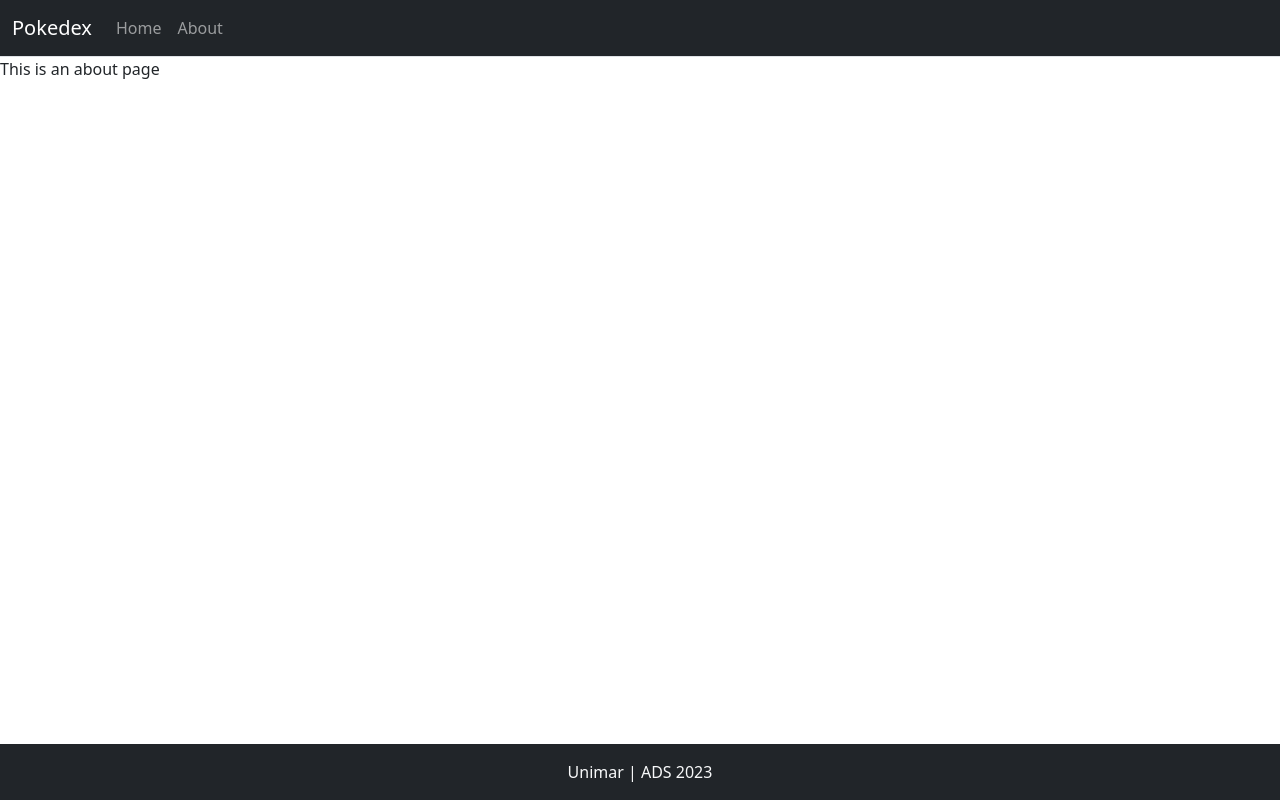
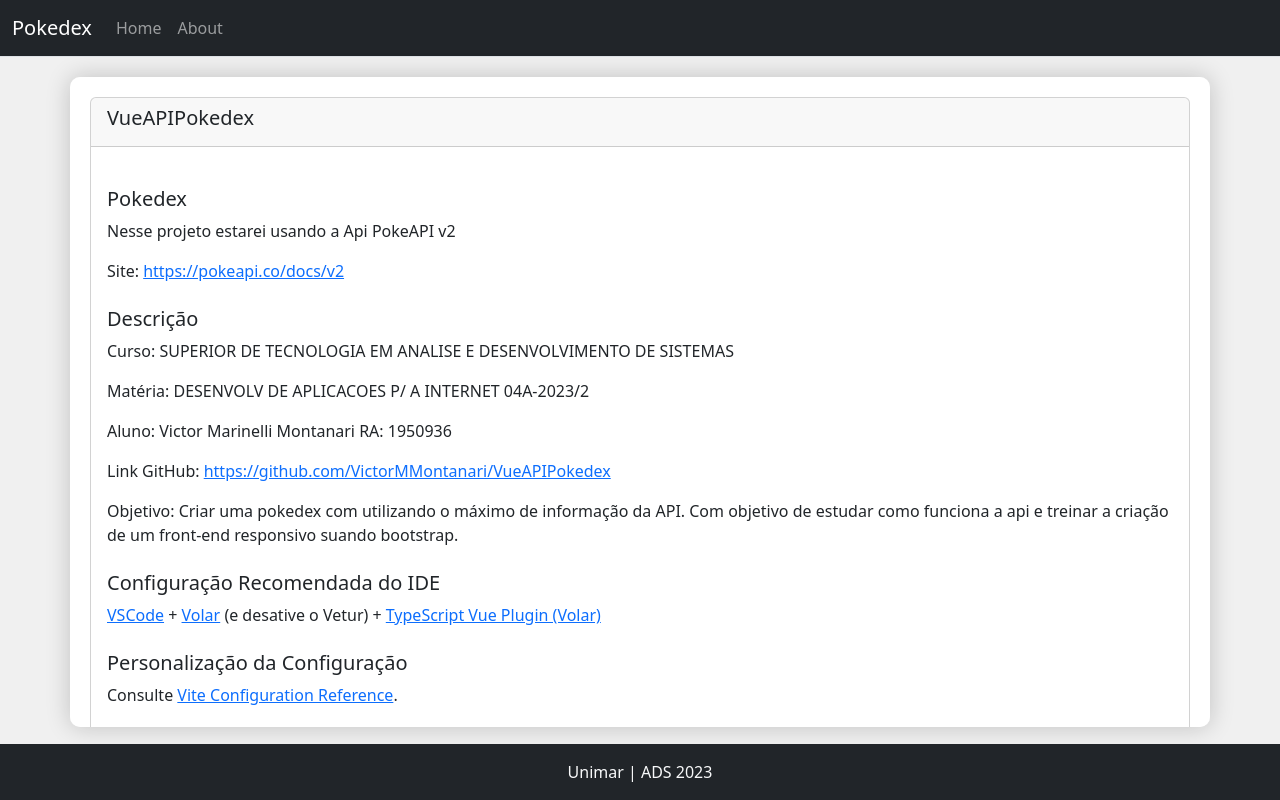
Before and after one commit to VictorMMontanari/VueAPIPokedex, a Vue app: page /about in a window 1280 px wide. Built offline with nearby package versions, Linux system fonts and the light colour scheme.

Commit message:
Criação do About

```diff
--- a/src/components/ListPokemons.vue
+++ b/src/components/ListPokemons.vue
@@ -91,7 +91,7 @@ function filterPokemonByType() {
             <button type="button" class="btn-close" data-bs-dismiss="modal" aria-label="Close"></button>
           </div>
           <div class="modal-body">
-            <PokemonInfo :idpk="idpk" :getTypes="getTypes" :pokemonDetails="pokemonDetails"/>
+            <PokemonInfo :idpk="idpk" :getTypes="getTypes" :pokemonDetails="pokemonDetails" />
           </div>
           <div class="modal-footer">
           </div>
@@ -107,62 +107,12 @@ function filterPokemonByType() {
   text-decoration: none;
   cursor: pointer;
 }
+
 .hover:hover {
   box-shadow: 0 0 6px 5px #ddd;
   border-radius: 6px;
   border: 1px solid #dee2e6;
 }
-
-selector{
---first-color: #FBB714;
---second-color: #3c67e3;
---third-color: #4e00c2;
-}
-@property --rotate {
-syntax: "<angle>";
-initial-value: 132deg;
-inherits: false;
-}
-selector::before, selector::after{
-opacity: 0;
-content: "";
-transition: all 0.5s ease-in-out;
-}
-selector::before, selector::after{
-position: absolute;
-z-index: -1;
-background-image: linear-gradient(
-var(--rotate)
-, var(--first-color), var(--second-color) 43%, var(--third-color));
-animation: spin 2.5s linear infinite;
-opacity: 1;
-}
-selector::before {
-width: 104%;
-height: 104%;
-border-radius: 8px;
-top: -2%;
-left: -2%;
-}
-selector::after {
-top: 0;
-left: 0;
-right: 0;
-height: 100%;
-width: 100%;
-transform: scale(0.9);
-filter: blur(70px);
-}
-@keyframes spin {
-0% {
---rotate: 0deg;
-}
-100% {
---rotate: 360deg;
-}
-}
-
-/* <-------> */
 
 .th4 {
   margin: 0px;
@@ -265,5 +215,4 @@ filter: blur(70px);
 .tipo.fairy {
   background-color: #fa92f1;
   border: 2px solid;
-}
-</style>
+}</style>
--- a/src/components/PokemonInfo.vue
+++ b/src/components/PokemonInfo.vue
@@ -46,14 +46,19 @@ const getstats = computed(() => {
       </div>
     </div>
   </div>
-  <h1 class="modal-title fs-5" id="exampleModalLabel" style="margin-bottom: 10px;">Type</h1>
+  <div class="titlebottom">
+    <h1 class="modal-title fs-5" id="exampleModalLabel" style="margin-bottom: 10px;">Type</h1>
+  </div>
+
   <div class="tipos">
     <span v-for="typeName in getTypes" :key="typeName" :class="['tipo', getTypeStyle(typeName)]">
       {{ formatType(typeName) }}
     </span>
   </div>
   <div style="margin-top: 10px;">
-    <h1 class="modal-title fs-5" id="exampleModalLabel" style="margin-bottom: 10px;">Base stats</h1>
+    <div class="titlebottom">
+      <h1 class="modal-title fs-5" id="exampleModalLabel" style="margin-bottom: 10px;">Base Stats</h1>
+    </div>
     <div class="row">
       <div class="col-3 mb-2">
         <b>HP:</b>
@@ -62,7 +67,7 @@ const getstats = computed(() => {
         <div class="progress" role="progressbar" aria-label="Default striped example" aria-valuenow="10" aria-valuemin="0"
           aria-valuemax="100" style="margin-top: 6px;">
           <div class="progress-bar progress-bar-striped"
-            :style="{ width: getstats.length > 0 ? getstats[0].base_stat + 150/2 + 'px' : '0%' }" title="Hp">
+            :style="{ width: getstats.length > 0 ? getstats[0].base_stat + 150 / 2 + 'px' : '0%' }" title="Hp">
             <b v-if="getstats.length > 0">{{ getstats[0].base_stat }}</b>
           </div>
         </div>
@@ -76,7 +81,7 @@ const getstats = computed(() => {
         <div class="progress" role="progressbar" aria-label="Success striped example" aria-valuenow="25" aria-valuemin="0"
           aria-valuemax="100" style="margin-top: 6px;">
           <div class="progress-bar progress-bar-striped bg-success"
-            :style="{ width: getstats.length > 0 ? getstats[1].base_stat + 150/2 + 'px' : '0%' }" title="attack">
+            :style="{ width: getstats.length > 0 ? getstats[1].base_stat + 150 / 2 + 'px' : '0%' }" title="attack">
             <b v-if="getstats.length > 0">{{ getstats[1].base_stat }}</b>
           </div>
         </div>
@@ -90,7 +95,7 @@ const getstats = computed(() => {
         <div class="progress" role="progressbar" aria-label="Success striped example" aria-valuenow="25" aria-valuemin="0"
           aria-valuemax="100" style="margin-top: 6px;">
           <div class="progress-bar progress-bar-striped bg-info"
-            :style="{ width: getstats.length > 0 ? getstats[2].base_stat + 150/2 + 'px' : '0%' }" title="defense">
+            :style="{ width: getstats.length > 0 ? getstats[2].base_stat + 150 / 2 + 'px' : '0%' }" title="defense">
             <b v-if="getstats.length > 0">{{ getstats[2].base_stat }}</b>
           </div>
         </div>
@@ -104,7 +109,7 @@ const getstats = computed(() => {
         <div class="progress" role="progressbar" aria-label="Success striped example" aria-valuenow="25" aria-valuemin="0"
           aria-valuemax="100" style="margin-top: 6px;">
           <div class="progress-bar progress-bar-striped bg-warning"
-            :style="{ width: getstats.length > 0 ? getstats[3].base_stat + 150/2 + 'px' : '0%' }" title="special-attack">
+            :style="{ width: getstats.length > 0 ? getstats[3].base_stat + 150 / 2 + 'px' : '0%' }" title="special-attack">
             <b v-if="getstats.length > 0">{{ getstats[3].base_stat }}</b>
           </div>
         </div>
@@ -118,7 +123,7 @@ const getstats = computed(() => {
         <div class="progress" role="progressbar" aria-label="Success striped example" aria-valuenow="25" aria-valuemin="0"
           aria-valuemax="100" style="margin-top: 6px;">
           <div class="progress-bar progress-bar-striped bg-danger"
-            :style="{ width: getstats.length > 0 ? getstats[4].base_stat + 150/2 + 'px' : '0%' }" title="special-defense">
+            :style="{ width: getstats.length > 0 ? getstats[4].base_stat + 150 / 2 + 'px' : '0%' }" title="special-defense">
             <b v-if="getstats.length > 0">{{ getstats[4].base_stat }}</b>
           </div>
         </div>
@@ -132,7 +137,7 @@ const getstats = computed(() => {
         <div class="progress" role="progressbar" aria-label="Success striped example" aria-valuenow="25" aria-valuemin="0"
           aria-valuemax="100" style="margin-top: 6px;">
           <div class="progress-bar progress-bar-striped bg-dark"
-            :style="{ width: getstats.length > 0 ? getstats[5].base_stat + 150/2 + 'px' : '0%' }" title="speed">
+            :style="{ width: getstats.length > 0 ? getstats[5].base_stat + 150 / 2 + 'px' : '0%' }" title="speed">
             <b v-if="getstats.length > 0">{{ getstats[5].base_stat }}</b>
           </div>
         </div>
@@ -142,11 +147,16 @@ const getstats = computed(() => {
 </template>
 
 <style>
+.img {
+  display: inline-block;
+  box-shadow: 0 0 0 2px rgba(0, 0, 0, 0.041);
+  border-radius: 8px;
+  background-color: rgba(85, 84, 84, 0.13);
+}
 
-.img {
-    display: inline-block;
-    box-shadow: 0 0 0 2px rgba(0, 0, 0, 0.041);
-    border-radius: 8px;
-    background-color: rgba(85, 84, 84, 0.13);
+.titlebottom {
+  box-shadow: 0 0 0 2px rgba(0, 0, 0, 0.041);
+  border-radius: 8px;
+  background-color: rgba(85, 84, 84, 0.13);
 }
 </style>
--- a/src/views/AboutView.vue
+++ b/src/views/AboutView.vue
@@ -1,5 +1,58 @@
 <template>
-  <div class="about">
-    <p>This is an about page</p>
-  </div>
+  <main class="principal">
+    <div class="container conteudo-about">
+      <div class="card">
+        <div class="card-header">
+          <h5 class="card-title">VueAPIPokedex</h5>
+        </div>
+        <div class="card-body">
+          <div>
+            <h5 class="mt-4 card-title">Pokedex</h5>
+            <p>Nesse projeto estarei usando a Api PokeAPI v2</p>
+            <p>Site: <a href="https://pokeapi.co/docs/v2">https://pokeapi.co/docs/v2</a></p>
+
+            <h5 class="mt-4 card-title">Descrição</h5>
+            <p>Curso: SUPERIOR DE TECNOLOGIA EM ANALISE E DESENVOLVIMENTO DE SISTEMAS</p>
+            <p>Matéria: DESENVOLV DE APLICACOES P/ A INTERNET 04A-2023/2</p>
+            <p>Aluno: Victor Marinelli Montanari RA: 1950936</p>
+            <p>Link GitHub: <a href="https://github.com/VictorMMontanari/VueAPIPokedex">https://github.com/VictorMMontanari/VueAPIPokedex</a></p>
+            <p>Objetivo: Criar uma pokedex com utilizando o máximo de informação da API. Com objetivo de estudar como
+              funciona a api e treinar a criação de um front-end responsivo suando bootstrap.</p>
+
+            <h5 class="mt-4 card-title">Configuração Recomendada do IDE</h5>
+            <p>
+              <a href="https://code.visualstudio.com/">VSCode</a> +
+              <a href="https://marketplace.visualstudio.com/items?itemName=Vue.volar">Volar</a> (e desative o Vetur) +
+              <a href="https://marketplace.visualstudio.com/items?itemName=Vue.vscode-typescript-vue-plugin">TypeScript
+                Vue Plugin (Volar)</a>
+            </p>
+
+            <h5 class="mt-4 card-title">Personalização da Configuração</h5>
+            <p>Consulte <a href="https://vitejs.dev/config/">Vite Configuration Reference</a>.</p>
+
+            <h5 class="mt-4 card-title">Configuração do Projeto</h5>
+            <pre>
+              <code class="language-sh">
+                npm install
+                npm run dev
+                npm run build
+              </code>
+            </pre>
+          </div>
+        </div>
+      </div>
+    </div>
+  </main>
 </template>
+
+<style scoped>
+.conteudo-about {
+  position: relative;
+  height: 100%;
+  overflow-y: scroll;
+  background-color: #fff;
+  padding: 20px;
+  box-shadow: 0px 0px 25px 0px rgba(0, 0, 0, 0.2);
+  border-radius: 10px;
+}
+</style>
```
Also changed, not shown: src/views/HomeView.vue (+8 -8 lines), 1 other file (tests, documents, lock files or other folders).
